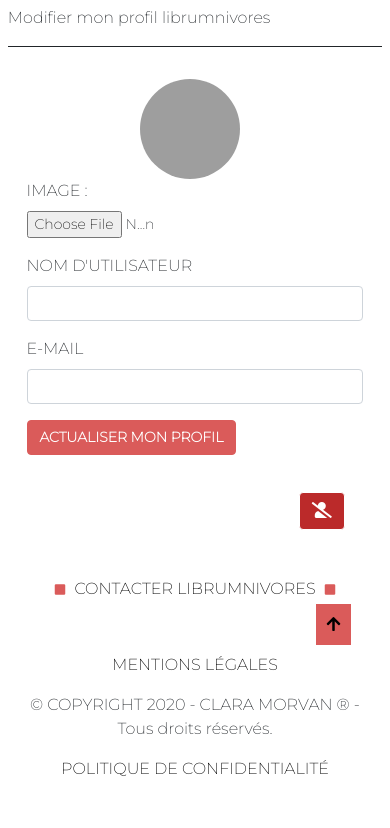
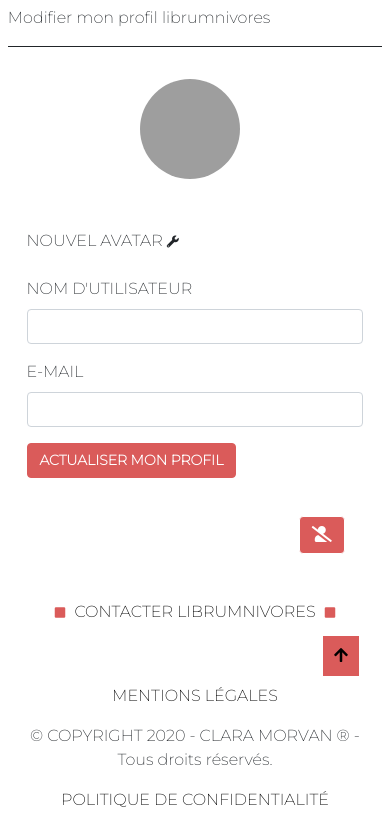
Before and after one commit to claramvn/librumnivores, a PHP site: template App/View/updateProfil.php in a window 390 px wide. Shown: the part 181-1009 px from the top of the page. Before the commit the page ends 957 px from the top, so only its background shows below. Run offline with PHP 8.4, Linux system fonts and the light colour scheme; the template is opened without the code that fills it, so the values that code supplies are empty; some web fonts are replaced; grey boxes are pictures that could not be loaded.

Commit message:
corrections display

```diff
--- a/App/View/contact.php
+++ b/App/View/contact.php
@@ -24,7 +24,7 @@ $title = 'Contact';
                 <input type="email" class="form-control" id="user_email_contact" name="user_email" value="<?= $email ?>" required>
             </div>
             <div class="form-group">
-            <label>MESSSAGE<span class="asterisk">*</span></label>
+            <label>MESSAGE<span class="asterisk">*</span></label>
             <textarea class="form-control" id="user_message" name="user_message" rows="8" minlength="15" required><?= $message ?></textarea>
             </div>
             <div id="mentions_required"><p><span class="asterisk">*</span> OBLIGATOIRE</div>
--- a/App/View/getBook.php
+++ b/App/View/getBook.php
@@ -32,6 +32,7 @@ $title = 'Ma bibliothèque';
                     </div>
                 </div>
                 <div class="form-group">
+                <label for="cover_book" class="label_file">NOUVELLE IMAGE <span class="wrench"><i class="fas fa-wrench"></i></span></label><br />
                     <input type="file" class="form-control-file" id="cover_book" name="cover_book" accept="image/png, image/jpeg, image/jpg"/>
                 </div>
                 <div class="form-group">
--- a/App/View/home.php
+++ b/App/View/home.php
@@ -10,14 +10,14 @@ $title = 'Accueil';
 
 <!-- SLOGAN -->
 <div id="slogan" class="container">
-    <p>Votre Bibliothèque Personnelle En Ligne </p>
+    <p>Votre bibliothèque personnelle en ligne </p>
 </div>
 
 <!-- FEATURES -->
 <div class="features">
     <h1>01<span class="red"><i class="fas fa-square"></i></span></h1>
     <h2>BIBLIOTHÈQUE</h2><br/><br/>
-    <h3>Répertoriez vos livres sur Librumnivores et créez votre bibliothèque en ligne. Ajoutez ces derniers à l'aide de leurs numéros ISBN et profitez de notre plateforme accessible sur mobile, tablette et ordinateurs. Autrement dit, régalez-vous !</h3>
+    <h3>Répertoriez vos livres sur Librumnivores et créez votre bibliothèque en ligne. Ajoutez ces derniers à l'aide de leurs numéros ISBN et profitez de notre plateforme accessible sur mobile, tablette et ordinateur. Autrement dit, régalez-vous !</h3>
 </div>
 <div class="features_right">
     <h1>02<span class="red"><i class="fas fa-square"></i></span></h1>
--- a/App/View/template.php
+++ b/App/View/template.php
@@ -63,7 +63,7 @@
                         <li class="nav-item"><a class="nav-link" href="index.php?action=listWishBooks<?php if(isset($_GET['f'])){ echo '&amp;f=' . $this->cleanParam($_GET['f']);} else { echo '&amp;f=all'; } ?>">SOUHAITS</a></li>
                         <li class="nav-item"><a class="nav-link" href="index.php?action=listFavoritesBooks<?php if(isset($_GET['f'])){ echo '&amp;f=' . $this->cleanParam($_GET['f']);} else { echo '&amp;f=all'; } ?>">FAVORIS</a></li>
                         <li class="nav-item"><a class="nav-link" href="index.php?action=listLentBooks<?php if(isset($_GET['f'])){ echo '&amp;f=' . $this->cleanParam($_GET['f']);} else { echo '&amp;f=all'; } ?>">PRÊTS</a></li>
-                        <li class="nav-item"><a class="nav-link" href="index.php?action=logout">DÉCONNECTION</a></li>
+                        <li class="nav-item"><a class="nav-link" href="index.php?action=logout">DÉCONNEXION</a></li>
                         <li class="nav-item"><a class="nav-link" id="btn_toggle_theme" tabindex="-1" aria-disabled="true"><i class="fas fa-adjust"></i></a></li>
                     <?php } else {?>
                         <li class="nav-item"><a class="nav-link" href="index.php?action=home#slogan">FONCTIONNALITÉS <span class="sr-only">(current)</span></a></li>
--- a/App/View/updateProfil.php
+++ b/App/View/updateProfil.php
@@ -22,7 +22,7 @@ $title = 'Mon profil';
                 <img src="Public/img/avatar/<?= $avatar ?>" alt="Librumnivores - avatar utilisateur"/>
             </div>
             <div class="form-group">
-                <label>IMAGE :</label><br />
+                <label for="user_avatar" class="label_file">NOUVEL AVATAR <span class="wrench"><i class="fas fa-wrench"></i></span></label><br />
                 <input type="file" class="form-control-file" id="user_avatar" name="user_avatar" accept="image/png, image/jpeg, image/jpg" />
             </div>
             <div class="form-group">
--- a/Public/css/style.css
+++ b/Public/css/style.css
@@ -62,7 +75,7 @@ a:hover {
 }
 
 #btn_delete_account {
-    background: #bb2a2a !important;
+    background: #DA5B5A !important;
     border-color: initial !important;
 }
 
@@ -671,8 +691,15 @@ header {
 
 #user_avatar,
 #cover_book {
-    width: 150px;
-    overflow: hidden;
+    display: none;
+}
+
+.label_file {
+    cursor: pointer;
+}
+
+.wrench {
+    font-size: 12px;
 }
 
 #block_delete_account {
@@ -965,10 +997,8 @@ footer {
         margin-top: 10% !important;
     }
 
-    /* PROFIL */
-    #user_avatar,
-    #cover_book {
-        width: 132px !important;
+    .label_file {
+        margin-top: 15%;
     }
 
     /* LEGALS MENTIONS */
@@ -979,14 +1009,15 @@ footer {
 
     /* CONTACT */
     #contact {
-        width: 90% !important;
+        width: 100% !important;
+        margin-top: 4% !important;
     }
 
     /* ARROW GO TOP */
     #arrow {
-        margin-top: 2% !important;
+        margin-top: 4% !important;
         margin-bottom: 4% !important;
-        margin-right: 10% !important;
+        margin-right: 8% !important;
     }
 
     #arrow a {
```
Also changed, not shown: other parts of Public/css/style.css (+50 -9 lines), Public/img/avatar/Librumnivores1607972120.jpg (renamed from Public/img/avatar/Librumnivores1606411750.jpg), Public/img/favicon.png.
